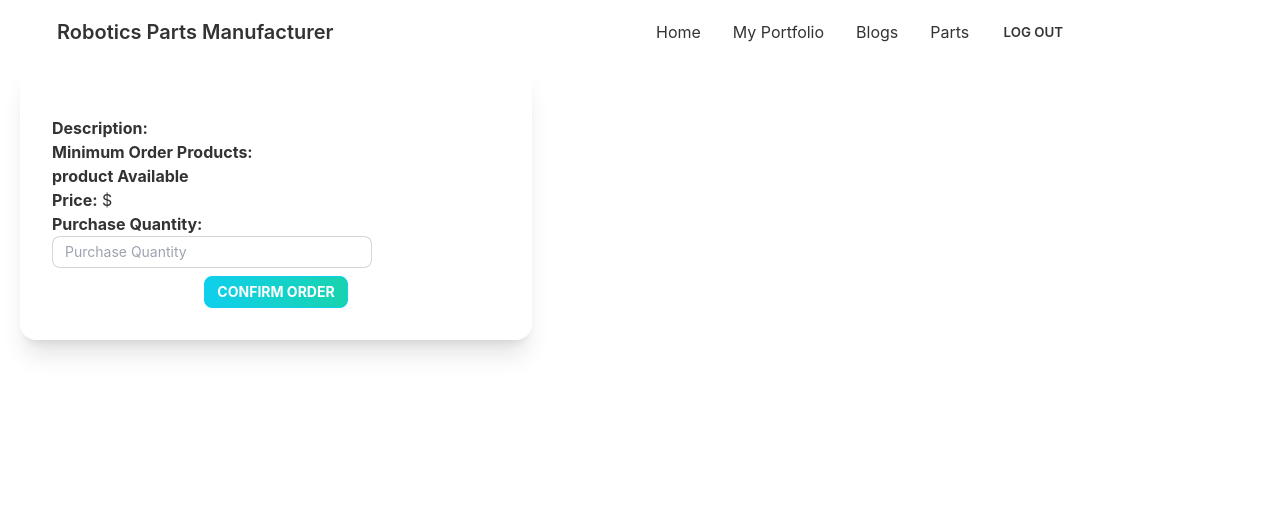
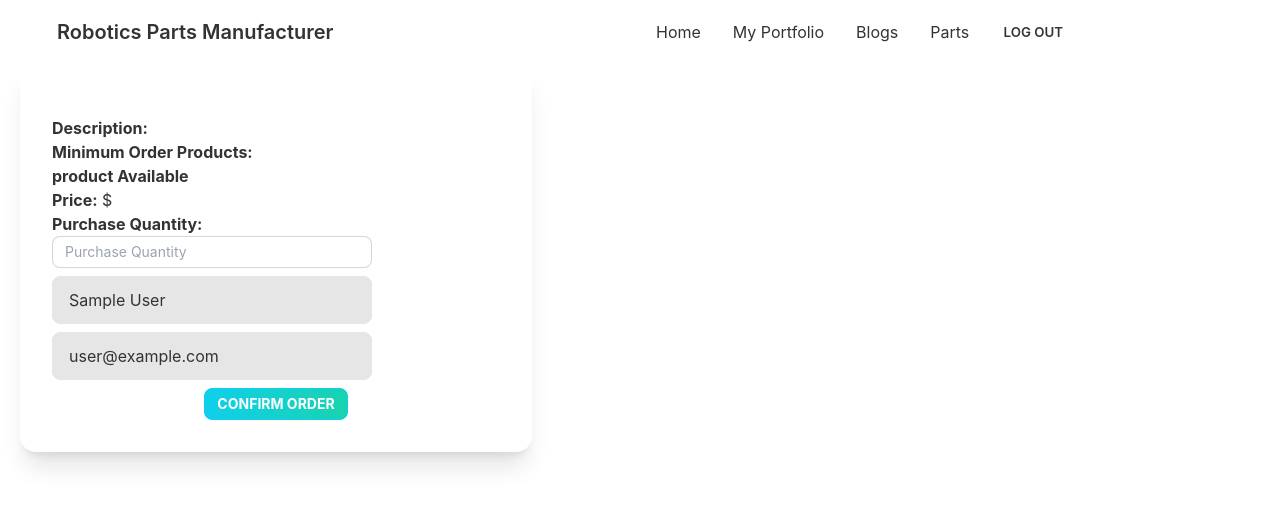
Before and after one commit to hasan71224/robotics-parts-manufacturer-client, a React (Create React App) app: page /parts/1 in a window 1280 px wide. Shown: the top 506 px of the page. Built offline with nearby package versions, Linux system fonts and the light colour scheme; no server answers; sample sign-in values are in the browser's storage.

Commit message:
purchase page workable

```diff
--- a/src/Pages/Parts/Purchase/Purchase.js
+++ b/src/Pages/Parts/Purchase/Purchase.js
@@ -1,10 +1,13 @@
 import React, { useEffect, useState } from 'react';
+import { useAuthState } from 'react-firebase-hooks/auth';
 import { useParams } from 'react-router-dom';
+import auth from '../../../firebase.init';
 
 const Purchase = () => {
     const { partsId } = useParams();
     const [parts, setParts] = useState({});
     const [purchaseQuantity, setPurchaseQuantity] = useState()
+    const [user, loading, error] = useAuthState(auth)
     useEffect(() => {
         const url = `http://localhost:5000/parts/${partsId}`;
         fetch(url)
@@ -12,13 +15,25 @@ const Purchase = () => {
             .then(data => setParts(data))
     }, [])
 
-    const handleQuantity=()=>{
+    let purchaseError;
+    if (error) {
+        purchaseError = <p className='text-red-500'>{error?.message}</p>
+    }
+
+    const handleQuantity = () => {
         let newQuantity = parseInt(purchaseQuantity)
-        newQuantity = parts.quantity - newQuantity
-        console.log(newQuantity);
-        let partsUpdate= {...parts, quantity: newQuantity}
-        console.log(partsUpdate);
-        setParts(partsUpdate)
+        if (newQuantity > 99 && newQuantity <= parts.quantity) {
+            newQuantity = parts.quantity - newQuantity
+            console.log(newQuantity);
+            let partsUpdate = { ...parts, quantity: newQuantity }
+            console.log(partsUpdate);
+            setParts(partsUpdate)
+        }
+        else {
+            // message: 'Must be 6 character or longer';
+
+        }
+
     }
     return (
         <div className="card lg:max-w-lg bg-base-100 shadow-xl lg:mx-5 ">
@@ -34,7 +49,10 @@ const Purchase = () => {
                     <p> <b>Minimum Order Products:</b> {parts.minimumOrder}</p>
                     <p><b>{parts.quantity} {parts.quantity > 1 ? 'product' : 'product'} Available</b></p>
                     <p><b>Price:</b> $ {parts.price}</p>
-                    <p> <b>Purchase Quantity:</b> <input type="number" onChange={(e)=>setPurchaseQuantity(e.target.value)} placeholder="Purchase Quantity" onBlur={handleQuantity} class="input input-bordered input-sm w-full max-w-xs" /></p>
+                    <p> <b>Purchase Quantity:</b> <input type="number" onChange={(e) => setPurchaseQuantity(e.target.value)} placeholder="Purchase Quantity" onBlur={handleQuantity} class="input input-bordered input-sm w-full max-w-xs" /></p>
+                    {purchaseError}
+                    <input type="text" name='name' disabled value={user?.displayName || ''} className="input input-bordered w-full max-w-xs mt-2" />
+                    <input type="email" name='phone' disabled value={user?.email || ''} className="input input-bordered w-full max-w-xs mt-2" />
                 </div>
 
                 <div className="card-actions justify-center">
```
